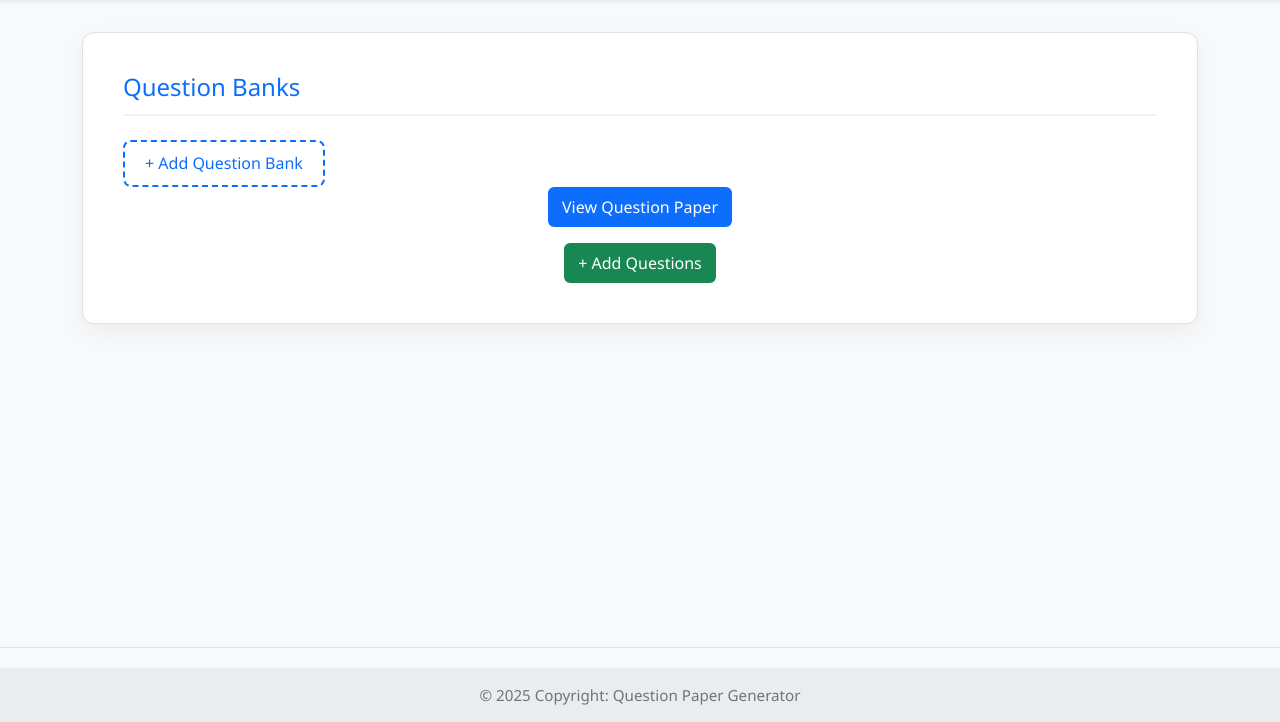
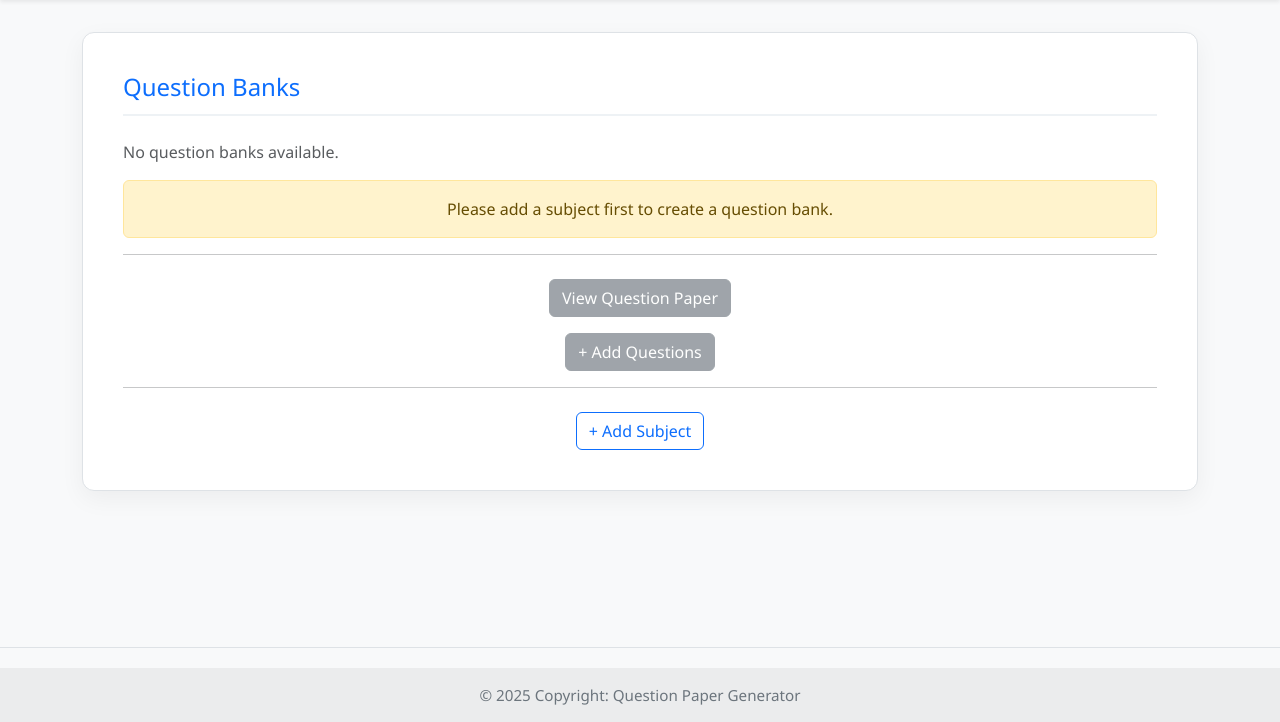
Before and after one commit to Rahul01-IITm/question_bank_generator, a Flask app: page /admin_dashboard in a window 1280 px wide. Shown: the part 57-779 px from the top of the page. Run offline with Flask 3, Linux system fonts and the light colour scheme; the visitor is signed in with stand-in values (Sample User, id 1).

Commit message:
1 major problem fixed and 2 features implemented , firstly rbac wasn't working  by using the wrappers for adminlogin_required session id handled properly , UX fixed for adding a subject first otherwise every other buttons will be disabled in the admin page +add subject template added.

```diff
--- a/controllers/admin_routes.py
+++ b/controllers/admin_routes.py
@@ -1,15 +1,45 @@
 from app import app
 from flask import render_template,request,redirect, url_for, flash, session
 from controllers.rbac import  adminlogin_required
-from models import db
+from models import db, Subject, QuestionBank
 from datetime import datetime
 
 
 @app.route('/admin_dashboard')
 def admin_dashboard():
-    if 'id' not in session or session.get('role') != 'admin':
+    # Session-based admin access check
+    if 'user_id' not in session or session.get('role') != 'admin':
         flash('Access denied. Please login as admin.', 'danger')
         return redirect(url_for('login'))
 
-    # Otherwise, allow dashboard rendering
-    return render_template('admin_templates/admin_dashboard.html',current_year=datetime.now().year)
+
+    subjects = Subject.query.all()
+    question_banks = QuestionBank.query.all()
+
+    return render_template(
+        'admin_templates/admin_dashboard.html',
+        question_banks=question_banks,
+        subjects=subjects,
+        current_year=datetime.now().year
+    )
+
+@app.route('/add_subject', methods=['GET', 'POST'])
+@adminlogin_required
+def add_subject():
+
+    if request.method == 'POST':
+        subject_name = request.form.get('name')
+        if subject_name:
+            existing = Subject.query.filter_by(name=subject_name.strip()).first()
+            if existing:
+                flash('Subject already exists.', 'warning')
+            else:
+                new_subject = Subject(name=subject_name.strip())
+                db.session.add(new_subject)
+                db.session.commit()
+                flash('Subject added successfully.', 'success')
+                return redirect(url_for('admin_dashboard'))
+        else:
+            flash('Subject name cannot be empty.', 'danger')
+
+    return render_template('admin_templates/add_subject.html')
--- a/templates/admin_templates/admin_dashboard.html
+++ b/templates/admin_templates/admin_dashboard.html
@@ -6,28 +6,53 @@
 <div class="question-banks-wrapper">
   <div>
     <h3 class="section-title">Question Banks</h3>
-    <div class="d-flex gap-3">
+
+    {% if question_banks %}
+    <div class="d-flex gap-3 flex-wrap">
       {% for bank in question_banks %}
       <div class="bank-card">
         <div class="dropdown">
-          <a href="#" class="dropdown-toggle" data-bs-toggle="dropdown" aria-expanded="false">
+          <a href class="dropdown-toggle" data-bs-toggle="dropdown" aria-expanded="false">
             <i class="bi bi-body-text"></i>
           </a>
           <span class="edit-delete-label">edit/delete</span>
           <ul class="dropdown-menu">
-            <li><a class="dropdown-item" href>Edit</a></li>
-            <li><a class="dropdown-item" href>Delete</a></li>
+            <li><a class="dropdown-item text-warning" href>Edit</a></li>
+            <li><a class="dropdown-item text-danger" href>Delete</a></li>
           </ul>
         </div>
       </div>
       {% endfor %}
     </div>
+    {% else %}
+    <p class="text-muted">No question banks available.</p>
+    {% endif %}
   </div>
-  <a href class="btn btn-add-bank align-self-center">+ Add Question Bank</a>
+
+  {% if subjects %}
+    <a href class="btn btn-success align-self-center mt-3">+ Add Question Bank</a>
+  {% else %}
+    <div class="alert alert-warning text-center mt-3" role="alert">
+      Please add a subject first to create a question bank.
+    </div>
+  {% endif %}
 </div>
 
-<div class="action-buttons d-flex flex-column align-items-center gap-3">
-  <a href class="btn btn-view-paper">View Question Paper</a>
-  <a href class="btn btn-add-questions">+ Add Questions</a>
+<hr>
+
+<div class="action-buttons d-flex flex-column align-items-center gap-3 mt-4">
+  {% if subjects %}
+    <a href class="btn btn-primary">View Question Paper</a>
+    <a href class="btn btn-info text-white">+ Add Questions</a>
+  {% else %}
+    <a href class="btn btn-secondary disabled" tabindex="-1" aria-disabled="true">View Question Paper</a>
+    <a href class="btn btn-secondary disabled" tabindex="-1" aria-disabled="true">+ Add Questions</a>
+  {% endif %}
+</div>
+
+<hr>
+
+<div class="text-center mt-4">
+  <a href="{{url_for('add_subject')}}" class="btn btn-outline-primary">+ Add Subject</a>
 </div>
 {% endblock %}
```
Also changed, not shown: controllers/authentication.py (+4 -15 lines), templates/admin_templates/add_subject.html (added, +29 -0 lines).
